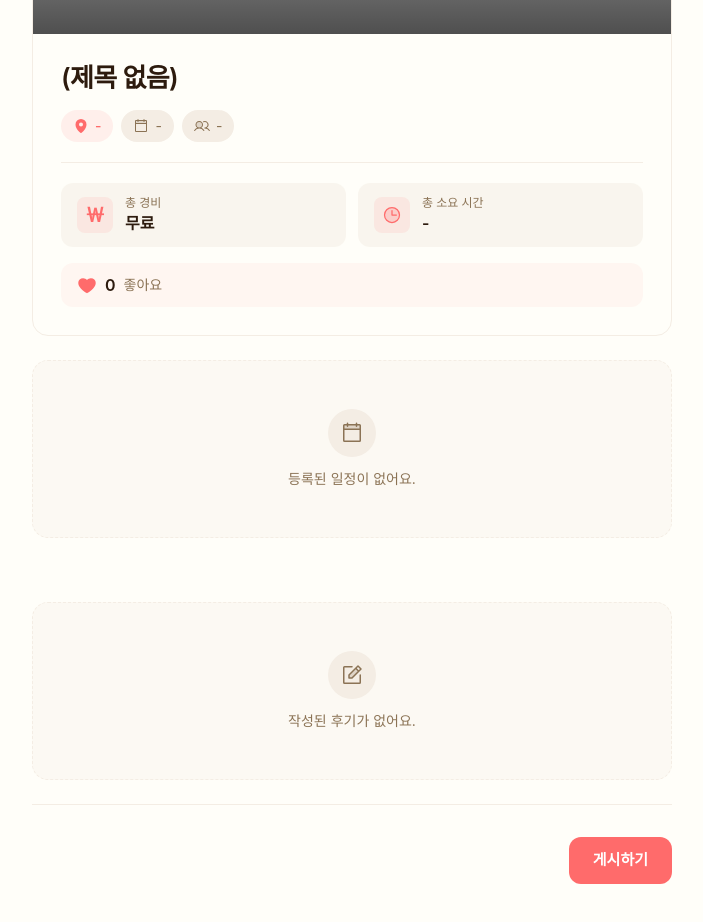
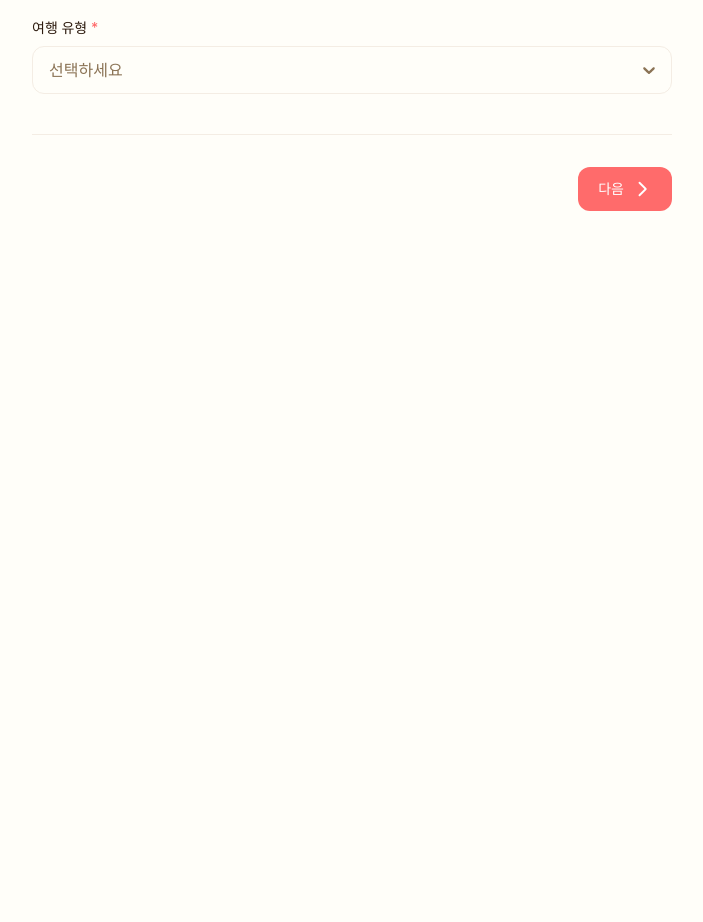
Before and after one commit to amh6281/followtrip, a Next.js app: page /trips/new in a window 1280 px wide. Shown: the part 680-1602 px from the top of the page, without its empty margins (288-991 px from the left). After the commit the page ends 931 px from the top, so only its background shows below. Built offline with nearby package versions, Linux system fonts and the light colour scheme; grey boxes are pictures that could not be loaded; a web font is replaced by a local one.

Commit message:
feat: StepNav component 추가

```diff
--- /dev/null
+++ b/src/components/createTrip/molecules/StepNav.tsx
@@ -0,0 +1,46 @@
+import { CaretLeftIcon, CaretRightIcon } from '@phosphor-icons/react/dist/ssr';
+
+interface StepNavProps {
+  onPrev: () => void;
+  onNext: () => void;
+  isFirstStep: boolean;
+  isLastStep: boolean;
+}
+
+const StepNav = ({ onPrev, onNext, isFirstStep, isLastStep }: StepNavProps) => {
+  return (
+    <div className='border-border mt-10 flex justify-between gap-4 border-t pt-8'>
+      {!isFirstStep && (
+        <button
+          type='button'
+          onClick={onPrev}
+          disabled={isFirstStep}
+          className='text-muted-foreground hover:text-foreground inline-flex shrink-0 cursor-pointer items-center gap-2 rounded-xl px-5 py-3 text-sm font-medium transition-colors disabled:opacity-40'
+        >
+          <CaretLeftIcon size={20} weight='bold' />
+          이전
+        </button>
+      )}
+
+      {isLastStep ? (
+        <button
+          type='button'
+          className='text-primary-foreground bg-primary ml-auto inline-flex shrink-0 cursor-pointer items-center gap-2 rounded-xl px-6 py-3 text-sm font-semibold transition-opacity hover:opacity-90'
+        >
+          게시하기
+        </button>
+      ) : (
+        <button
+          type='button'
+          onClick={onNext}
+          className='text-primary-foreground bg-primary ml-auto inline-flex shrink-0 cursor-pointer items-center gap-2 rounded-xl px-5 py-3 text-sm font-medium transition-opacity hover:opacity-90'
+        >
+          다음
+          <CaretRightIcon size={20} weight='bold' />
+        </button>
+      )}
+    </div>
+  );
+};
+
+export default StepNav;
--- a/src/components/createTrip/molecules/index.ts
+++ b/src/components/createTrip/molecules/index.ts
@@ -1,2 +1,3 @@
 export { default as StepIndicator } from './StepIndicator';
+export { default as StepNav } from './StepNav';
 export { default as ReviewPoint } from './ReviewPoint';
--- a/src/components/createTrip/organisms/PreviewStep.tsx
+++ b/src/components/createTrip/organisms/PreviewStep.tsx
@@ -29,15 +29,6 @@ const PreviewStep = () => {
       <Timeline steps={[]} />
 
       <ReviewSection />
-
-      <div className='border-border flex flex-col gap-4 border-t pt-8 sm:flex-row sm:justify-end'>
-        <button
-          type='button'
-          className='bg-primary text-primary-foreground w-full rounded-xl px-6 py-3 text-[15px] font-semibold transition-opacity hover:opacity-90 sm:w-auto'
-        >
-          게시하기
-        </button>
-      </div>
     </div>
   );
 };
--- a/src/components/createTrip/templates/CreateTripTemplate.tsx
+++ b/src/components/createTrip/templates/CreateTripTemplate.tsx
@@ -1,7 +1,7 @@
 'use client';
 
 import { BackLink, Title } from '@/components/common';
-import { StepIndicator } from '../molecules';
+import { StepIndicator, StepNav } from '../molecules';
 import {
   BasicInfoStep,
   CoverImageStep,
@@ -12,7 +12,7 @@ import {
 import { useState } from 'react';
 
 const CreateTripTemplate = () => {
-  const [currentStep, setCurrentStep] = useState(5);
+  const [currentStep, setCurrentStep] = useState(1);
 
   return (
     <div className='bg-background min-h-full flex-1'>
@@ -37,6 +37,13 @@ const CreateTripTemplate = () => {
           {currentStep === 4 && <ReviewStep />}
           {currentStep === 5 && <PreviewStep />}
         </section>
+
+        <StepNav
+          onPrev={() => setCurrentStep((prev) => Math.max(1, prev - 1))}
+          onNext={() => setCurrentStep((prev) => prev + 1)}
+          isFirstStep={currentStep === 1}
+          isLastStep={currentStep === 5}
+        />
       </main>
     </div>
   );
```
